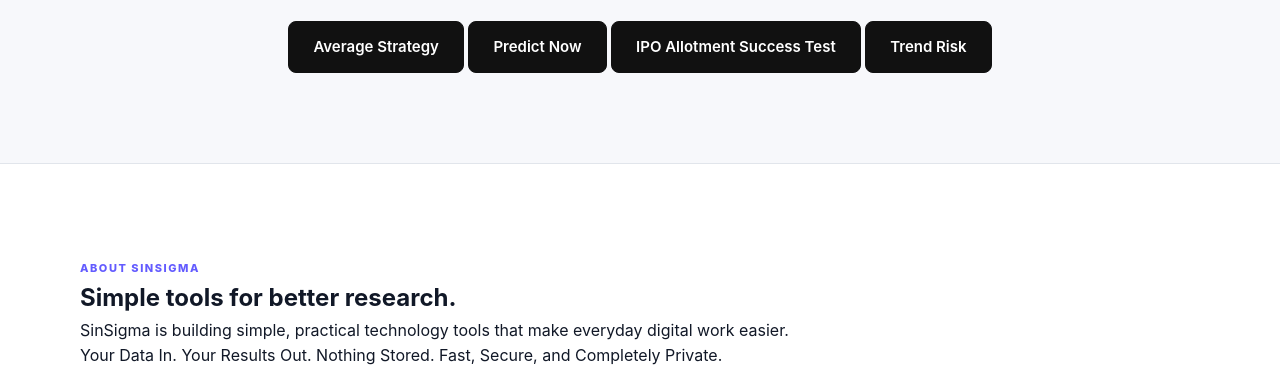
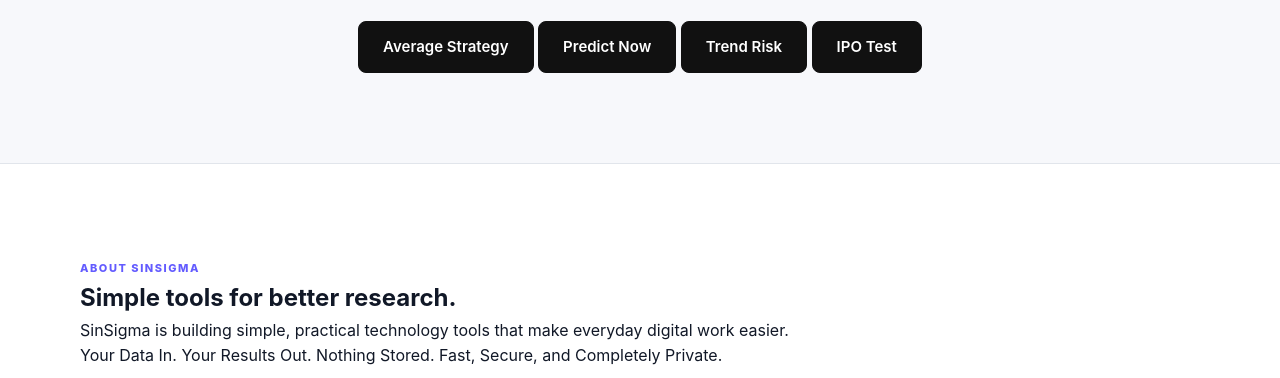
Before and after one commit to sinant143/sinsigma.com, a plain HTML site: page Finance-Tools.html in a window 1280 px wide. Shown: the part 422-800 px from the top of the page. Drawn offline with Linux system fonts and the light colour scheme.

Commit message:
Update IPO Allotment link and text in HTML

```diff
--- a/Finance-Tools.html
+++ b/Finance-Tools.html
@@ -62,11 +62,11 @@
              <a href="https://sinsigma.com/Predict-Now" class="hero-button">
                 Predict Now
             </a>
-             <a href="https://sinsigma.com/IPO-Allotment-Test" class="hero-button">
-                IPO Allotment Success Test
-            </a>
             <a href="https://sinsigma.com/Stock-Prediction" class="hero-button">
                 Trend Risk
+            </a>
+            <a href="https://sinsigma.com/IPO-Allotment-Test" class="hero-button">
+                IPO Test
             </a>
 
         </div>
```
